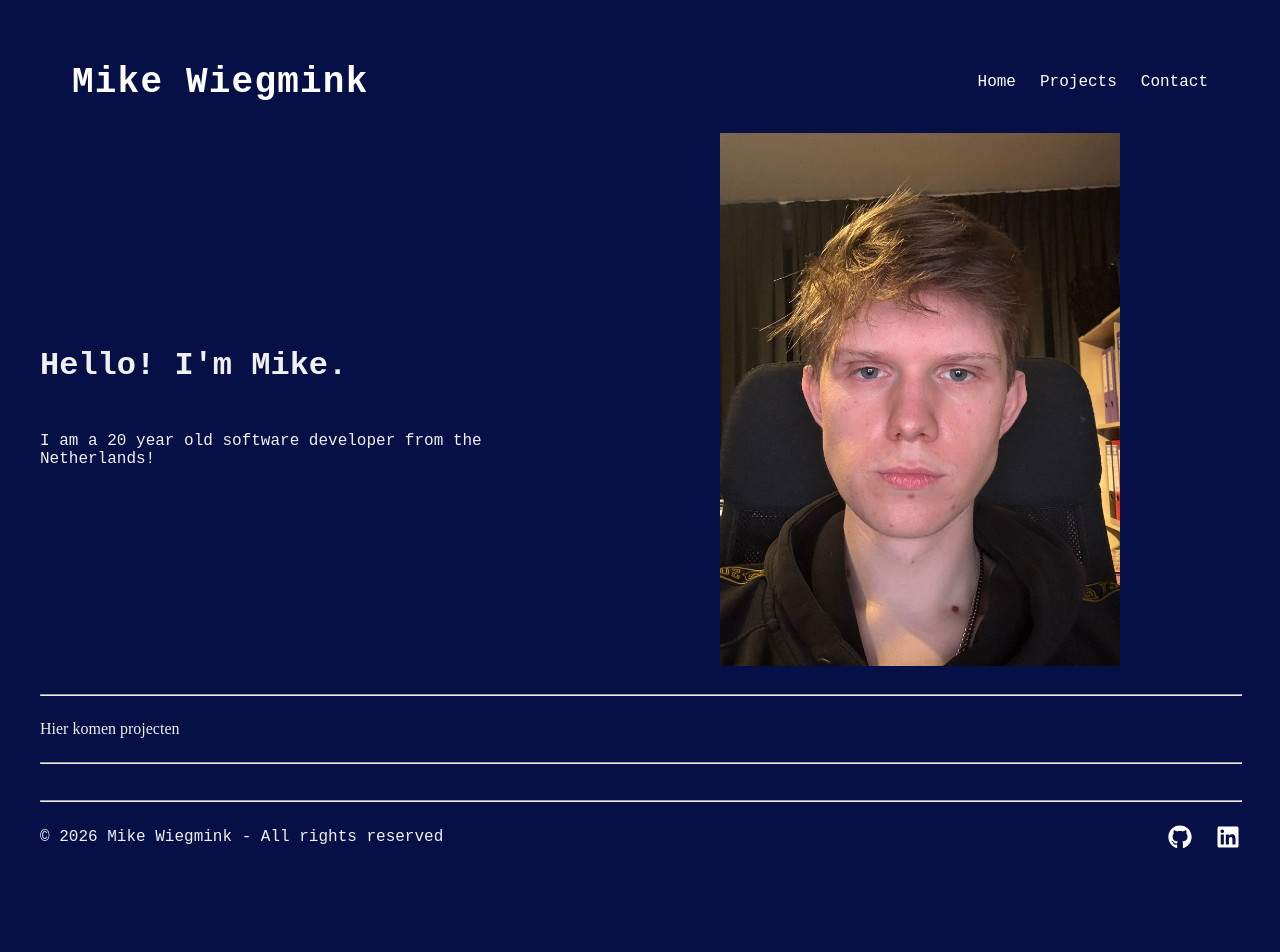
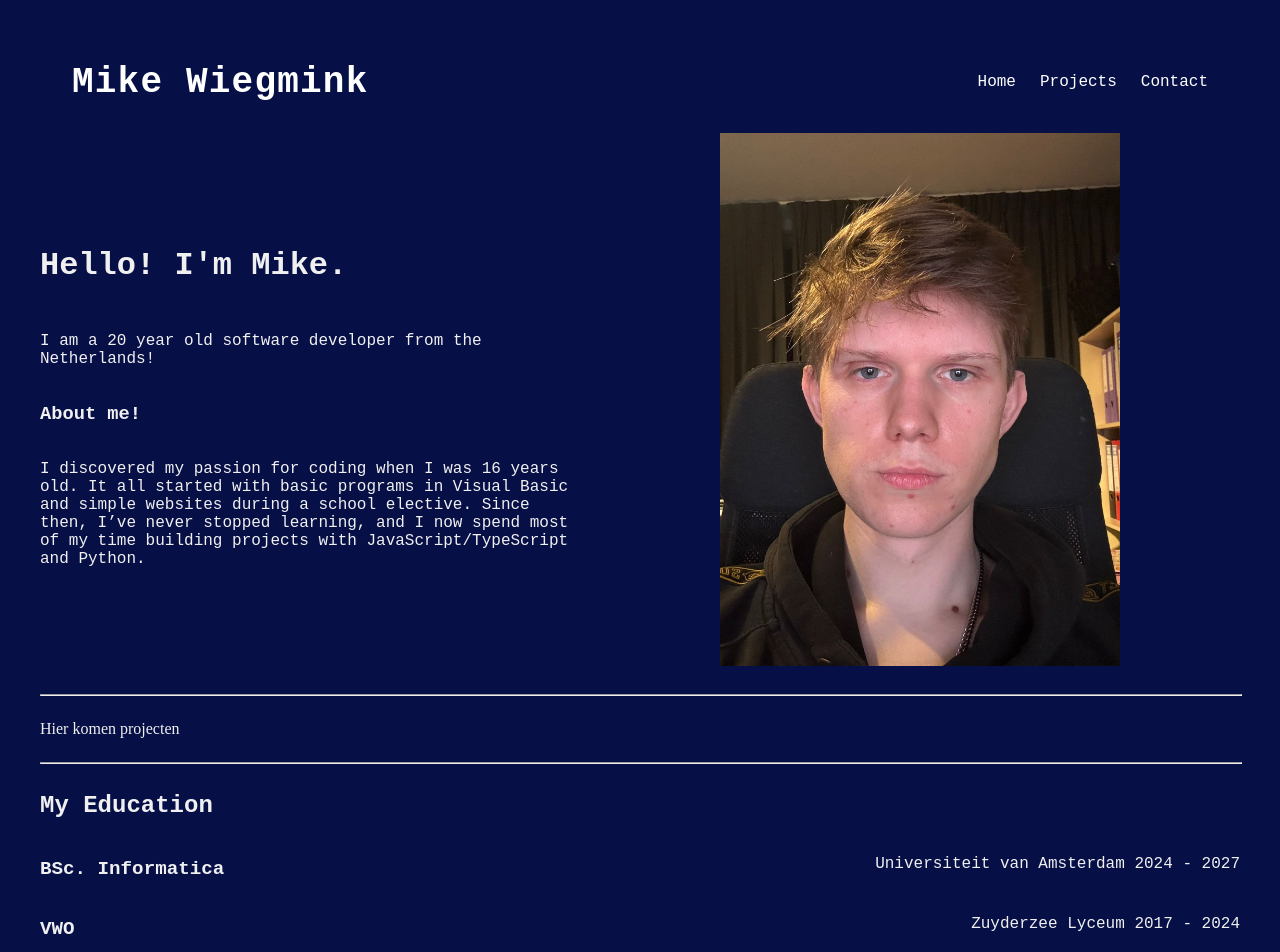
Before and after one commit to MikeWiegmink/Website, a Next.js app in the folder mike-website/: page / in a window 1280 px wide. Shown: the top 952 px of the page. Before the commit the page ends 894 px from the top, so only its background shows below. Built offline with nearby package versions, Linux system fonts and the light colour scheme.

Commit message:
Added education to homepage and a small description

```diff
--- a/mike-website/app/page.tsx
+++ b/mike-website/app/page.tsx
@@ -22,6 +22,9 @@ export default function Home() {
             <section className="introTextContainer">
                 <h1>Hello! I'm Mike.</h1>
                 <p>I am a {getAge()} year old software developer from the Netherlands!</p>
+                <h3>About me!</h3>
+                <p>I discovered my passion for coding when I was 16 years old. It all started with basic programs in Visual Basic and simple websites during a school elective. Since then, I’ve never stopped learning, and I now spend most of my time building projects with JavaScript/TypeScript and Python.</p>
+
             </section>
             <section className='introImageContainer'>
                 <img src={"Mike.jpeg"} className='imageMike'/>
@@ -32,6 +35,17 @@ export default function Home() {
             <p>Hier komen projecten</p>
         </section>
         <hr className='divider'/>
+        <section className='educationContainer'>
+            <h1 className='educationHeader'>My Education</h1>
+            <section className='educationRow'>
+                <p className="educationTitle">BSc. Informatica</p>
+                <p>Universiteit van Amsterdam 2024 - 2027</p>
+            </section>
+            <section className='educationRow'>
+                <p className="educationTitle">VWO</p>
+                <p>Zuyderzee Lyceum 2017 - 2024</p>
+            </section>
+        </section>
        </>
     );
 
--- a/mike-website/styles/index.styles.css
+++ b/mike-website/styles/index.styles.css
@@ -12,14 +12,11 @@
     justify-content: center;
     flex: 1 1 300px;
     min-width: 300px;
+    font-family: 'Courier New', Courier, monospace;
 }
 .introTextContainer h1 {
-    font-family: 'Courier New', Courier, monospace;
     font-weight: bold;
     font-size: xx-large;
-}
-.introTextContainer p {
-    font-family: 'Courier New', Courier, monospace;
 }
 .introImageContainer {
     display: flex;
@@ -35,3 +32,18 @@
     width: 100%;
     color:rgba(250, 235, 215, 0.264);
 }
+.educationContainer {
+    font-family: 'Courier New', Courier, monospace;
+}
+.educationRow {
+    padding-left: 40;
+    padding-right: 40;
+    display: flex;
+    flex-direction: row;
+    justify-content: space-between;
+    flex-wrap: wrap;
+}
+.educationTitle {
+    font-size: larger;
+    font-weight: bold;
+}
```
